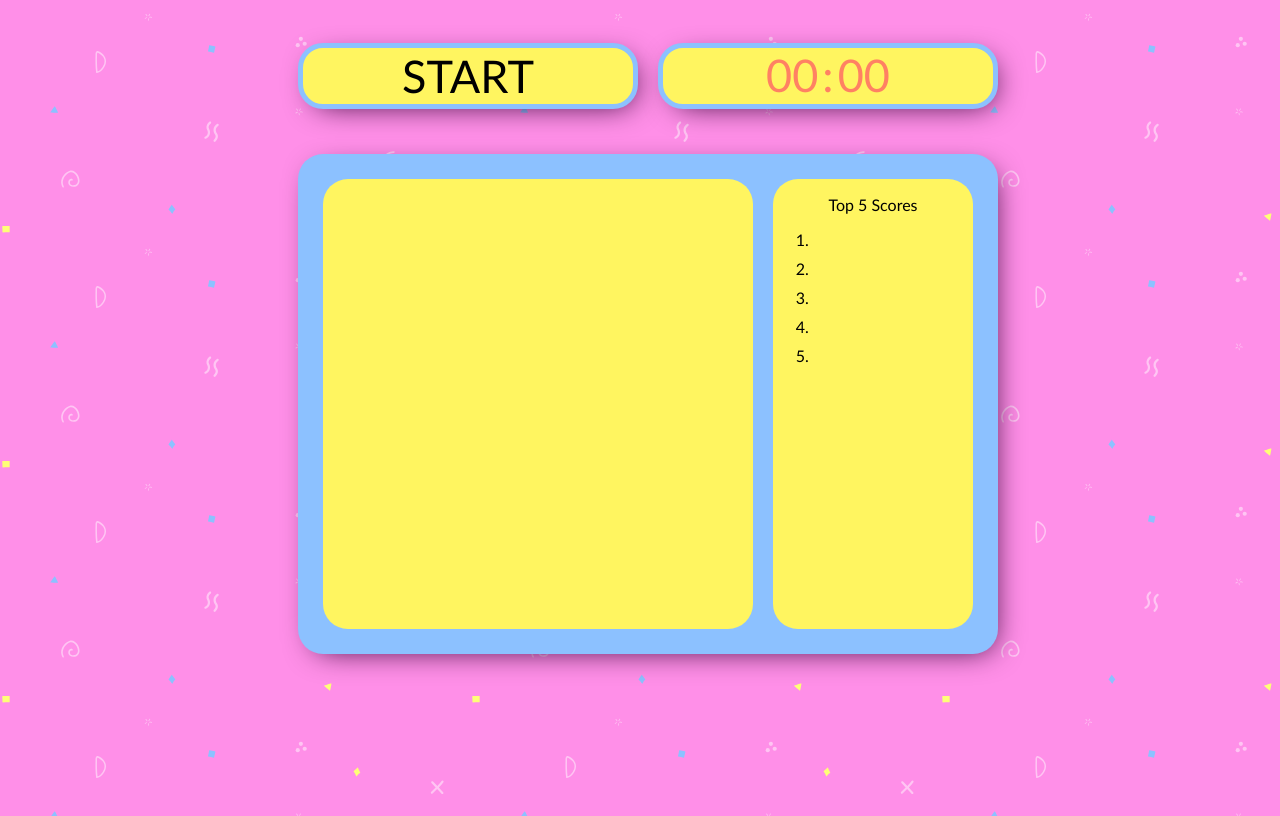
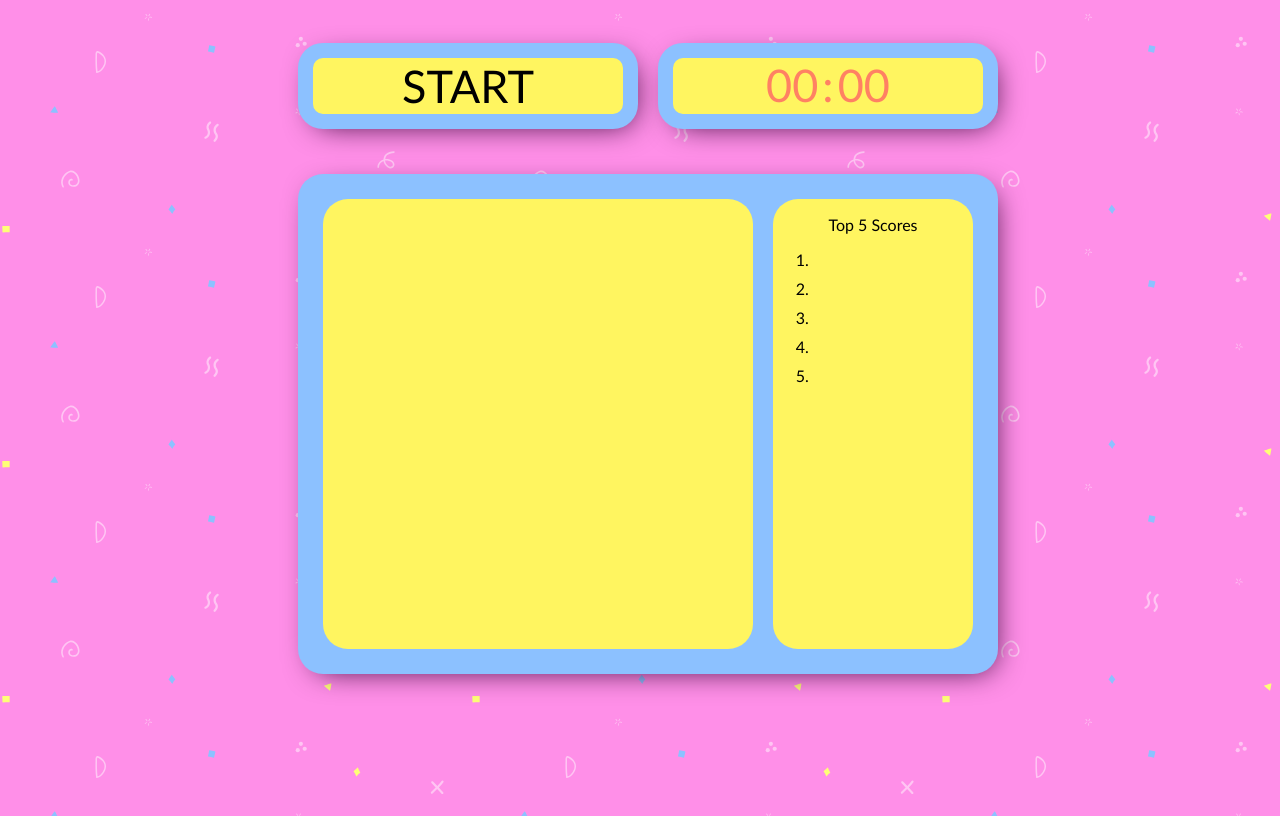
Before and after one commit to mjfneto/concentration-final, a plain HTML site: page index.html in a window 1280 px wide. Drawn offline with nearby package versions, Linux system fonts and the light colour scheme.

Commit message:
style: changes the size of the border of the buttons and of the timer

```diff
--- a/css/styles.css
+++ b/css/styles.css
@@ -156,7 +156,7 @@ body {
 .wrap {
   width: 50%;
   background-color: #fff560;
-  border: 5px solid #8cc1ff;
+  border: 15px solid #8cc1ff;
   border-radius: 25px;
   box-shadow: 6px 7px 30px -11px rgba(48, 2, 48, 1);
   text-align: center;
```
